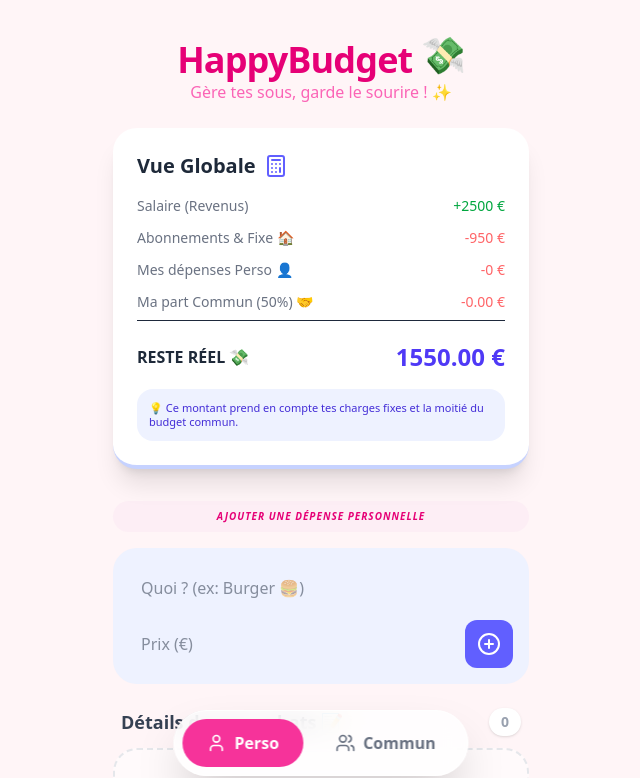
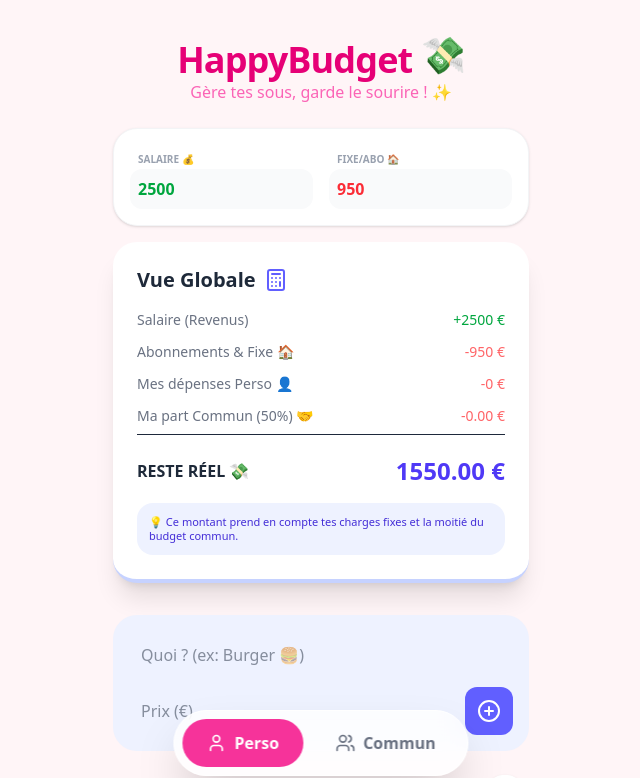
Before and after one commit to AnthonyGargoua/happybudget, a Next.js app: page / in a window 1280 px wide. Shown: the top 778 px of the page, without its empty margins (319-959 px from the left). Built offline with nearby package versions, Linux system fonts and the light colour scheme.

Commit message:
index.js

```diff
--- a/pages/index.js
+++ b/pages/index.js
@@ -8,10 +8,9 @@ export default function Home() {
   const [persoExpenses, setPersoExpenses] = useState([]);
   const [sharedTotal, setSharedTotal] = useState(0);
 
-  // --- CONFIGURATION À MODIFIER ---
-  const income = 2500; // Ton salaire
-  const fixedCharges = 950; // Loyer, abonnements, assurances...
-  // --------------------------------
+  // États pour le salaire et les charges fixes
+  const [income, setIncome] = useState(2500);
+  const [fixedCharges, setFixedCharges] = useState(950);
 
   const monthKey = `${new Date().getMonth() + 1}-${new Date().getFullYear()}`;
 
@@ -20,14 +19,31 @@ export default function Home() {
     const savedPerso = localStorage.getItem(`perso-${monthKey}`);
     if (savedPerso) setPersoExpenses(JSON.parse(savedPerso));
 
-    // 2. Charger le total du commun pour le calcul global
+    // 2. Charger le total du commun
     const savedShared = localStorage.getItem(`shared-${monthKey}`);
     if (savedShared) {
       const list = JSON.parse(savedShared);
-      const total = list.reduce((acc, curr) => acc + curr.amount, 0);
-      setSharedTotal(total);
+      setSharedTotal(list.reduce((acc, curr) => acc + curr.amount, 0));
     }
+
+    // 3. Charger le salaire et les charges sauvegardés
+    const savedIncome = localStorage.getItem('user-income');
+    const savedFixed = localStorage.getItem('user-fixed');
+    if (savedIncome) setIncome(parseFloat(savedIncome));
+    if (savedFixed) setFixedCharges(parseFloat(savedFixed));
   }, []);
+
+  // Sauvegarder le salaire/charges quand ils changent
+  const handleConfigChange = (type, value) => {
+    const numValue = value === '' ? 0 : parseFloat(value);
+    if (type === 'income') {
+      setIncome(numValue);
+      localStorage.setItem('user-income', numValue);
+    } else {
+      setFixedCharges(numValue);
+      localStorage.setItem('user-fixed', numValue);
+    }
+  };
 
   const addPersoExpense = (newExp) => {
     const updated = [newExp, ...persoExpenses];
@@ -41,30 +57,39 @@ export default function Home() {
     localStorage.setItem(`perso-${monthKey}`, JSON.stringify(updated));
   };
 
-  const persoTotal = persoExpenses.reduce((acc, curr) => acc + curr.amount, 0);
-
   return (
     <Layout currentTab="perso">
-      {/* Tableau de bord récapitulatif total */}
+      {/* Section réglages rapides */}
+      <div className="bg-white rounded-3xl p-4 shadow-sm mb-4 border border-gray-100 flex gap-4">
+        <div className="flex-1">
+          <label className="text-[10px] font-bold text-gray-400 uppercase ml-2">Salaire 💰</label>
+          <input
+            type="number"
+            value={income}
+            onChange={(e) => handleConfigChange('income', e.target.value)}
+            className="w-full bg-gray-50 p-2 rounded-xl border-none font-bold text-green-600 focus:ring-2 focus:ring-green-400"
+          />
+        </div>
+        <div className="flex-1">
+          <label className="text-[10px] font-bold text-gray-400 uppercase ml-2">Fixe/Abo 🏠</label>
+          <input
+            type="number"
+            value={fixedCharges}
+            onChange={(e) => handleConfigChange('fixed', e.target.value)}
+            className="w-full bg-gray-50 p-2 rounded-xl border-none font-bold text-red-500 focus:ring-2 focus:ring-red-400"
+          />
+        </div>
+      </div>
+
       <GlobalDashboard
         income={income}
         fixedCharges={fixedCharges}
-        persoTotal={persoTotal}
+        persoTotal={persoExpenses.reduce((acc, curr) => acc + curr.amount, 0)}
         sharedTotal={sharedTotal}
       />
 
-      <div className="bg-pink-100/50 p-1 rounded-2xl mb-4">
-        <h3 className="text-center text-[10px] font-bold text-pink-600 py-1 uppercase italic tracking-widest">
-          Ajouter une dépense personnelle
-        </h3>
-      </div>
-
       <ExpenseForm onAdd={addPersoExpense} />
-      <ExpenseList
-        items={persoExpenses}
-        title="Détails de mes achats 📝"
-        onDelete={deletePersoExpense}
-      />
+      <ExpenseList items={persoExpenses} title="Mes achats 📝" onDelete={deletePersoExpense} />
     </Layout>
   );
 }
```
